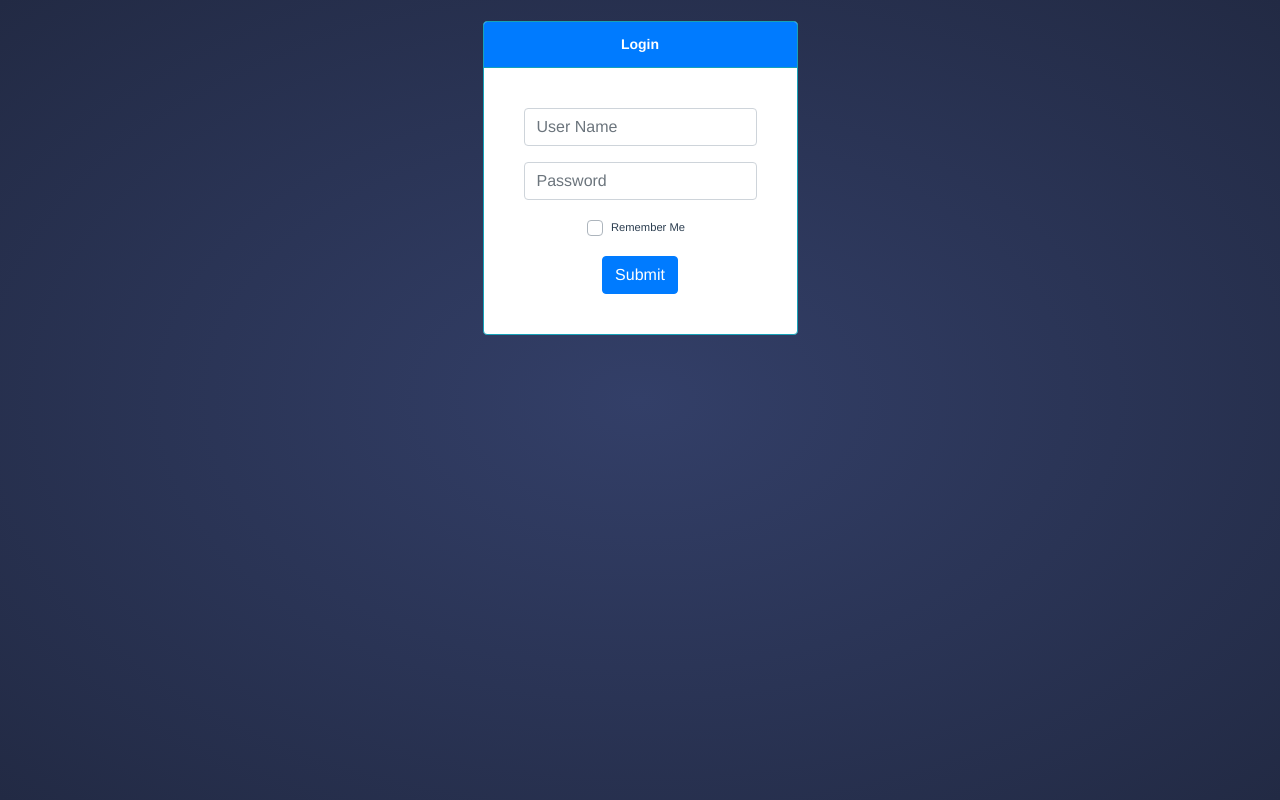
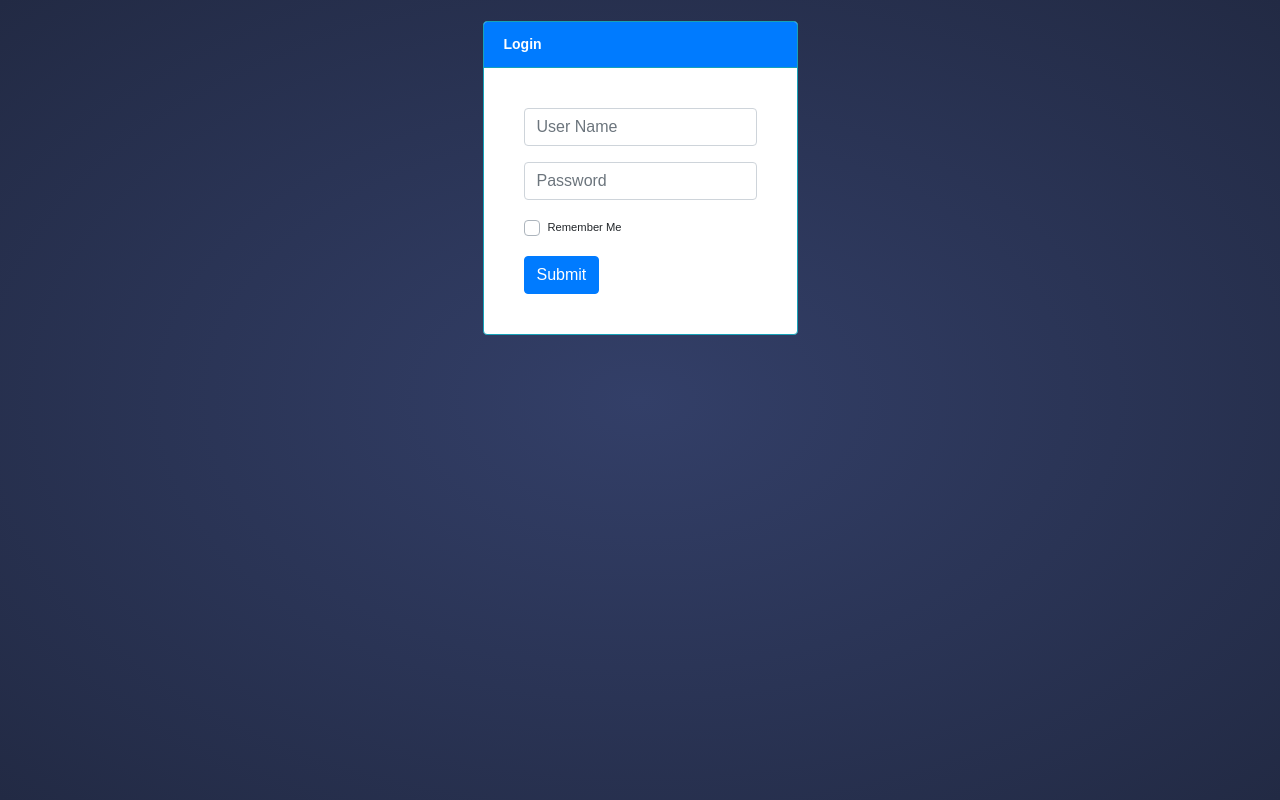
Before and after one commit to iamRamkumar/dashboard-app-with-vue.js, a Vue app: page /login in a window 1280 px wide. Built offline with nearby package versions, Linux system fonts and the light colour scheme; what vue-sidebar-menu would draw is missing.

Commit message:
Hided Header

```diff
--- a/src/App.vue
+++ b/src/App.vue
@@ -1,7 +1,7 @@
 <template>
   <div id="app">
     <b-container fluid >
-      <Header :userName="userName" :isLogin="userLoggedIn"/>
+      <!--<Header :userName="userName" :isLogin="userLoggedIn"/>-->
       <router-view/>
     </b-container>
   </div>
@@ -44,13 +44,13 @@
 
 <style>
 #app {
-  font-family: 'Avenir', Helvetica, Arial, sans-serif;
-  -webkit-font-smoothing: antialiased;
-  -moz-osx-font-smoothing: grayscale;
-  text-align: center;
-  /*background: #2c3e50;*/
-  /*color: #fff;*/
-  color: #2c3e50;
+  /*font-family: 'Avenir', Helvetica, Arial, sans-serif;*/
+  /*-webkit-font-smoothing: antialiased;*/
+  /*-moz-osx-font-smoothing: grayscale;*/
+  /*text-align: center;*/
+  /*!*background: #2c3e50;*!*/
+  /*!*color: #fff;*!*/
+  /*color: #2c3e50;*/
 }
 #app .container {
   max-width: 90vw;
```
